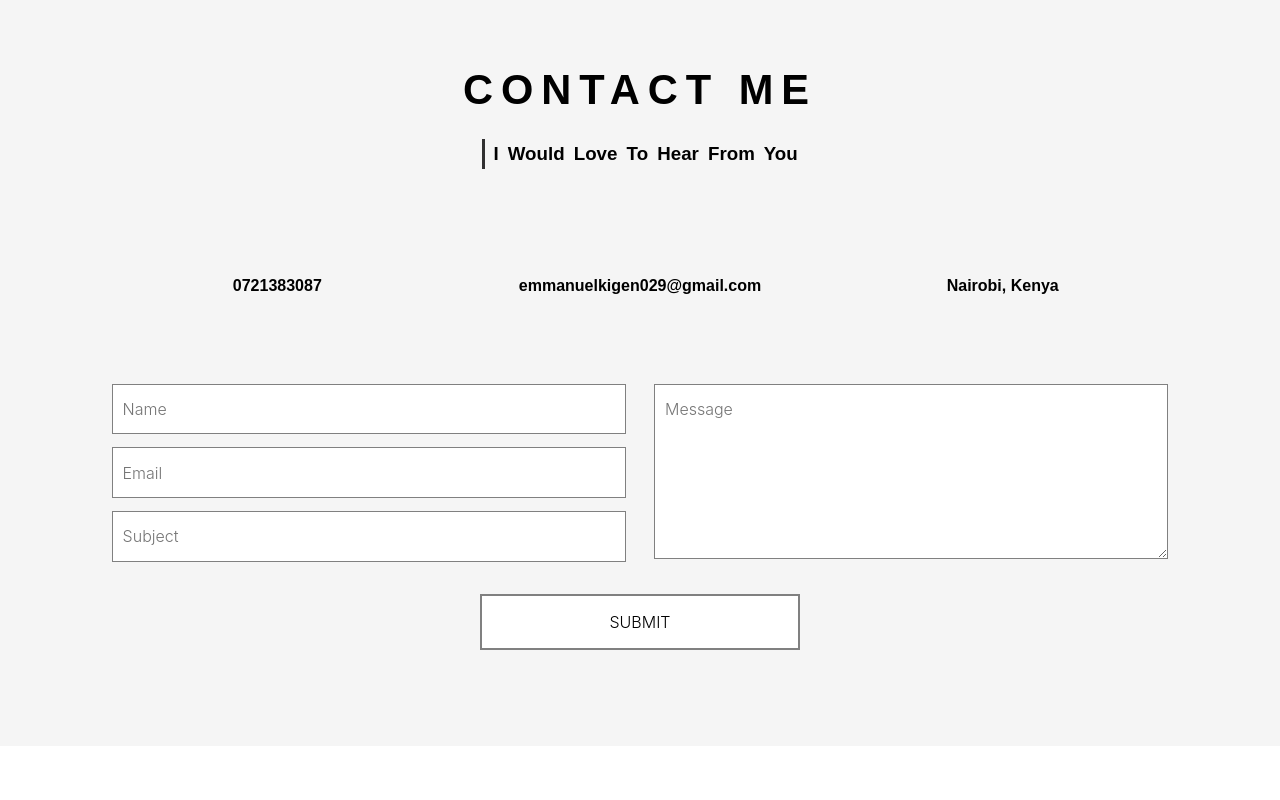
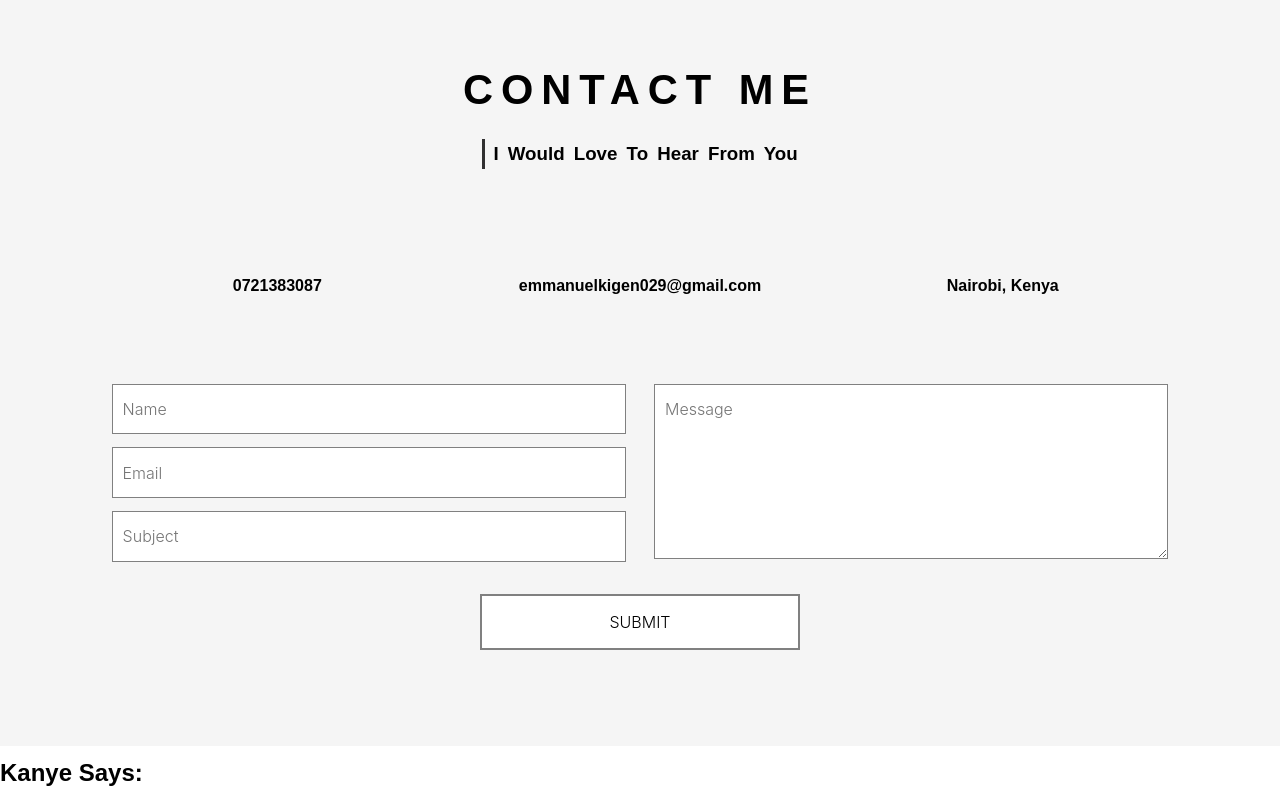
Before and after one commit to Kigen29/React-Portfolio, a React (Create React App) app: page / in a window 1280 px wide. Shown: the part 3348-4148 px from the top of the page. Before the commit the page ends 4094 px from the top, so only its background shows below. Built offline with nearby package versions, Linux system fonts and the light colour scheme; no server answers.

Commit message:
feat: add external api

```diff
--- a/src/App.js
+++ b/src/App.js
@@ -2,6 +2,7 @@ import Navbar from "./components/Navbar/navbar";
 import About from "./components/About/about";
 import Portfolio from "./components/Portfolio/portfolio";
 import Contact from "./components/Contact/contact";
+import Kanye from "./components/Kanye/kanye";
 
 function App() {
   return (
@@ -11,6 +12,7 @@ function App() {
       <About/>
       <Portfolio/>
       <Contact/>
+      <Kanye/>
 
     </div>
   );
--- a/src/components/About/about.js
+++ b/src/components/About/about.js
@@ -74,6 +74,7 @@ const About = () => {
           </div>
           <div className="progress">
             <div className="progress-bar w-75" />
+
           </div>
           {/* end of single item */}
           {/* single item */}
--- /dev/null
+++ b/src/components/Kanye/kanye.css
@@ -0,0 +1,52 @@
+*{
+    box-sizing: border-box;
+    padding: 0;
+    margin: 0;
+}
+:root{
+    --blue: #5521ff;
+    --dark: #313031;
+    --midDark: #404040;
+    --lightDark: #808080;
+    --lightGrey: #f5f5f5;
+    --extraLightGrey: #f9f9f9;
+}
+
+/* some setup and utility stylings */
+h1, h2, h3, h4, h5, h6{
+    font-family: 'Epilogue', sans-serif;
+    margin: 0.5rem 0;
+}
+img{
+    width: 100%;
+    display: block;
+}
+a{
+    color: black;
+    text-decoration: none;
+}
+ul li{
+    list-style-type: none;
+}
+body{
+    font-family: 'Inter', sans-serif;
+    line-height: 1.6;
+}
+button{
+    font-family: inherit;
+    font-size: 1rem;
+    outline: none;
+}
+.text-light{
+    color: var(--dark);
+    font-size: 0.95rem;
+    font-weight: 300;
+    margin: 0.5rem 0;
+}
+.container{
+    width: 95vw;
+    margin: 0 auto;
+}
+.py-5{
+    padding: 5rem 0;
+}
--- /dev/null
+++ b/src/components/Kanye/kanye.js
@@ -0,0 +1,29 @@
+import React, { useState, useEffect } from 'react';
+import axios from 'axios';
+
+const Kanye = () => {
+  const [quote, setQuote] = useState('');
+
+  useEffect(() => {
+    // Make an API request when the component mounts
+    const fetchKanyeQuote = async () => {
+      try {
+        const response = await axios.get('https://api.kanye.rest/');
+        setQuote(response.data.quote);
+      } catch (error) {
+        console.error('Error fetching Kanye quote:', error);
+      }
+    };
+
+    fetchKanyeQuote();
+  }, []); // Empty dependency array ensures the effect runs only once
+
+  return (
+    <div>
+      <h2>Kanye Says:</h2>
+      <p>{quote}</p>
+    </div>
+  );
+};
+
+export default Kanye;
```
Also changed, not shown: package.json (+4 -3 lines), 1 other file (tests, documents, lock files or other folders).
